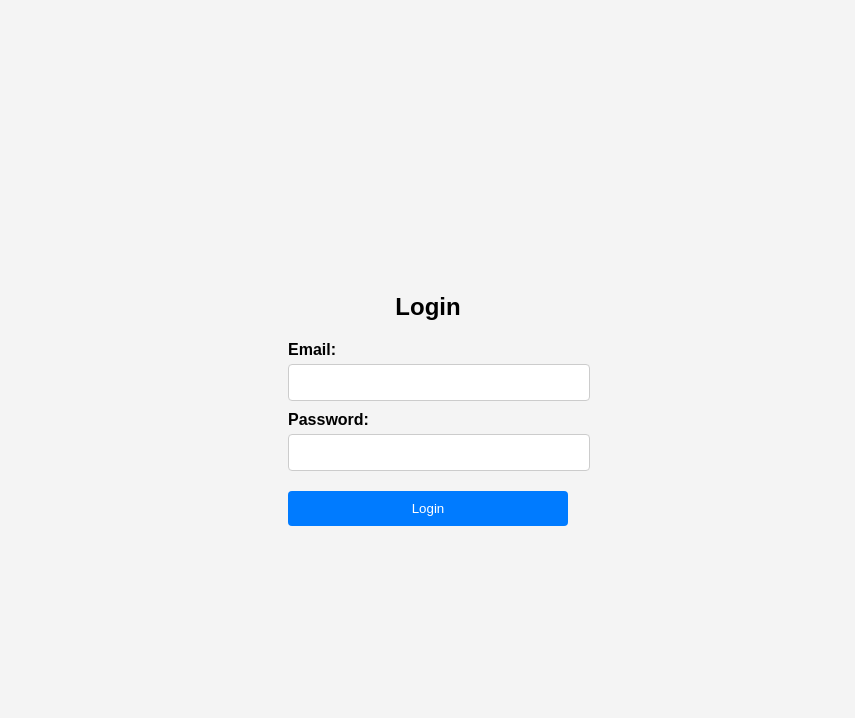
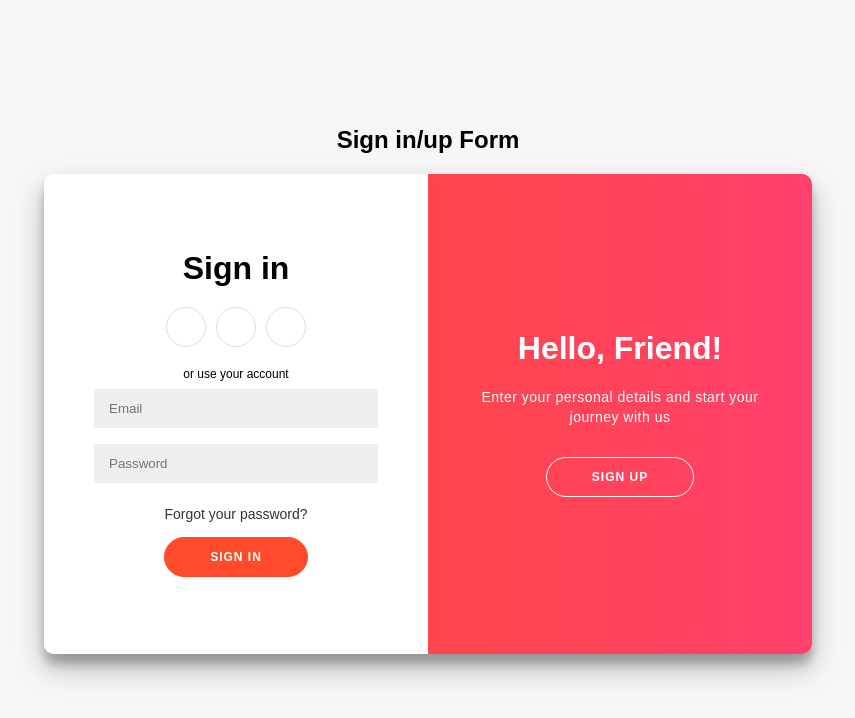
Before and after one commit to kevin-j-h/CRYPTO-WALLET, a React (Vite) app in the folder WEBSITE/CWMS/: page /login in a window 1280 px wide. Shown: the top 718 px of the page, without its empty margins (212-1067 px from the left). Built offline with nearby package versions, Linux system fonts and the light colour scheme.

Commit message:
sigin-up complete

```diff
--- a/WEBSITE/CWMS/src/App.jsx
+++ b/WEBSITE/CWMS/src/App.jsx
@@ -14,6 +14,7 @@ import Dash from './pages/dash'
 
 const App = () => {
   return (
+
     <BrowserRouter>
       <Routes>
         <Route path="/" element={<Website />}/>
--- /dev/null
+++ b/WEBSITE/CWMS/src/components/signinform.jsx
@@ -0,0 +1,68 @@
+import React, { useState } from 'react';
+
+function SignInForm() {
+  const [state, setState] = useState({
+    email: '',
+    password: ''
+  });
+
+  const handleChange = (evt) => {
+    const value = evt.target.value;
+    setState({
+      ...state,
+      [evt.target.name]: value
+    });
+  };
+
+  const handleOnSubmit = (evt) => {
+    evt.preventDefault();
+
+    const { email, password } = state;
+    alert(`You are logging in with email: ${email} and password: ${password}`);
+
+    for (const key in state) {
+      setState({
+        ...state,
+        [key]: ''
+      });
+    }
+  };
+
+  return (
+    <div className="form-container sign-in-container">
+      <form onSubmit={handleOnSubmit}>
+        <h1>Sign in</h1>
+        <div className="social-container">
+          <a href="#" className="social">
+            <i className="fab fa-facebook-f" />
+          </a>
+          <a href="#" className="social">
+            <i className="fab fa-google-plus-g" />
+          </a>
+          <a href="#" className="social">
+            <i className="fab fa-linkedin-in" />
+          </a>
+        </div>
+        <span>or use your account</span>
+        <input
+          type="email"
+          placeholder="Email"
+          name="email"
+          value={state.email}
+          onChange={handleChange}
+        />
+        <input
+          type="password"
+          name="password"
+          placeholder="Password"
+          value={state.password}
+          onChange={handleChange}
+        />
+        <a href="#">Forgot your password?</a>
+        <button type="submit">Sign In</button>
+      </form>
+    </div>
+  );
+}
+
+export default SignInForm;
--- /dev/null
+++ b/WEBSITE/CWMS/src/components/signupform.jsx
@@ -0,0 +1,75 @@
+import React, { useState } from 'react';
+
+function SignUpForm() {
+  const [state, setState] = useState({
+    name: '',
+    email: '',
+    password: ''
+  });
+
+  const handleChange = (evt) => {
+    const value = evt.target.value;
+    setState({
+      ...state,
+      [evt.target.name]: value
+    });
+  };
+
+  const handleOnSubmit = (evt) => {
+    evt.preventDefault();
+
+    const { name, email, password } = state;
+    alert(`You are signing up with name: ${name}, email: ${email}, and password: ${password}`);
+
+    for (const key in state) {
+      setState({
+        ...state,
+        [key]: ''
+      });
+    }
+  };
+
+  return (
+    <div className="form-container sign-up-container">
+      <form onSubmit={handleOnSubmit}>
+        <h1>Create Account</h1>
+        <div className="social-container">
+          <a href="#" className="social">
+            <i className="fab fa-facebook-f" />
+          </a>
+          <a href="#" className="social">
+            <i className="fab fa-google-plus-g" />
+          </a>
+          <a href="#" className="social">
+            <i className="fab fa-linkedin-in" />
+          </a>
+        </div>
+        <span>or use your email for registration</span>
+        <input
+          type="text"
+          name="name"
+          value={state.name}
+          onChange={handleChange}
+          placeholder="Name"
+        />
+        <input
+          type="email"
+          name="email"
+          value={state.email}
+          onChange={handleChange}
+          placeholder="Email"
+        />
+        <input
+          type="password"
+          name="password"
+          value={state.password}
+          onChange={handleChange}
+          placeholder="Password"
+        />
+        <button type="submit">Sign Up</button>
+      </form>
+    </div>
+  );
+}
+
+export default SignUpForm;
--- a/WEBSITE/CWMS/src/pages/login.jsx
+++ b/WEBSITE/CWMS/src/pages/login.jsx
@@ -1,58 +1,45 @@
-import { useState } from 'react';
-import { supabase } from '../config/supabaseClient';
-import { useNavigate } from 'react-router-dom';
-import '../styles/login.css'
+import React, { useState } from 'react';
+import SignInForm from '../components/signinform';
+import SignUpForm from '../components/signupform';
+import '../styles/login.css';
+
 const Login = () => {
-  const [formData, setFormData] = useState({
-    email: '',
-    password: '',
-  });
-  const [error, setError] = useState('');
-  const navigate = useNavigate();
+  const [type, setType] = useState('signIn');
 
-  const handleSubmit = async (e) => {
-    e.preventDefault();
-    try {
-      const { error } = await supabase.auth.signIn({
-        email: formData.email,
-        password: formData.password,
-      });
-      if (error) {
-        setError(error.message);
-      } else {
-        // Authentication successful, redirect to dashboard or home page
-        navigate('/dashboard'); // Update with your dashboard route
-      }
-    } catch (error) {
-      setError(error.message);
+  const handleOnClick = (text) => {
+    if (text !== type) {
+      setType(text);
+      return;
     }
   };
 
+  const containerClass = `container ${type === 'signUp' ? 'right-panel-active' : ''}`;
+
   return (
-    <div>
-      <h2>Login</h2>
-      {error && <p>{error}</p>}
-      <form onSubmit={handleSubmit}>
-        <label>
-          Email:
-          <input
-            type="email"
-            value={formData.email}
-            onChange={(e) => setFormData({ ...formData, email: e.target.value })}
-            required
-          />
-        </label>
-        <label>
-          Password:
-          <input
-            type="password"
-            value={formData.password}
-            onChange={(e) => setFormData({ ...formData, password: e.target.value })}
-            required
-          />
-        </label>
-        <button type="submit">Login</button>
-      </form>
+    <div className="App">
+      <h2>Sign in/up Form</h2>
+      <div className={containerClass} id="container">
+        <SignUpForm />
+        <SignInForm />
+        <div className="overlay-container">
+          <div className="overlay">
+            <div className="overlay-panel overlay-left">
+              <h1>Welcome Back!</h1>
+              <p>To stay connected with us, please login with your personal info</p>
+              <button className="ghost" id="signIn" onClick={() => handleOnClick('signIn')}>
+                Sign In
+              </button>
+            </div>
+            <div className="overlay-panel overlay-right">
+              <h1>Hello, Friend!</h1>
+              <p>Enter your personal details and start your journey with us</p>
+              <button className="ghost" id="signUp" onClick={() => handleOnClick('signUp')}>
+                Sign Up
+              </button>
+            </div>
+          </div>
+        </div>
+      </div>
     </div>
   );
 };
--- a/WEBSITE/CWMS/src/pages/signup.jsx
+++ b/WEBSITE/CWMS/src/pages/signup.jsx
@@ -1,6 +1,6 @@
 import React, { useState } from 'react';
 import { supabase } from '../config/supabaseClient'; // Import your Supabase client
-import '../styles/signup.css'
+
 const Signup = () => {
   const [formData, setFormData] = useState({
     firstName: '',
--- a/WEBSITE/CWMS/src/styles/login.css
+++ b/WEBSITE/CWMS/src/styles/login.css
@@ -1,96 +1,257 @@
-/* login.css */
-/* login.css */
+.App {
+  font-family: sans-serif;
+  text-align: center;
+}
+
+@import url("https://fonts.googleapis.com/css?family=Montserrat:400,800");
+
+* {
+  box-sizing: border-box;
+}
 
 body {
-    font-family: Arial, sans-serif;
-    background-color: #f4f4f4;
-    margin: 0;
-    padding: 0;
+  background: #f6f5f7;
   display: flex;
   justify-content: center;
   align-items: center;
+  flex-direction: column;
+  font-family: "Montserrat", sans-serif;
   height: 100vh;
+  margin: -20px 0 50px;
 }
 
-  .container {
-    background-color: #000;
-    padding: 20px;
-    border-radius: 8px;
-    box-shadow: 0 4px 8px rgba(0, 0, 0, 0.1);
-  }
-
-  .container form {
-    background-color: #fff; /* Set the form background to white */
-    padding: 20px;
-    border-radius: 8px;
+h1 {
+  font-weight: bold;
+  margin: 0;
 }
 
 h2 {
   text-align: center;
-    margin-bottom: 20px;
-    color: #000000; /* Change the text color to white */
 }
 
-  /* Rest of the styles remain the same */
+p {
+  font-size: 14px;
+  font-weight: 100;
+  line-height: 20px;
+  letter-spacing: 0.5px;
+  margin: 20px 0 30px;
+}
 
-body {
-    font-family: Arial, sans-serif;
-    background-color: #f4f4f4;
-    margin: 0;
-    padding: 0;
+span {
+  font-size: 12px;
+}
+
+a {
+  color: #333;
+  font-size: 14px;
+  text-decoration: none;
+  margin: 15px 0;
+}
+
+button {
+  border-radius: 20px;
+  border: 1px solid #ff4b2b;
+  background-color: #ff4b2b;
+  color: #ffffff;
+  font-size: 12px;
+  font-weight: bold;
+  padding: 12px 45px;
+  letter-spacing: 1px;
+  text-transform: uppercase;
+  transition: transform 80ms ease-in;
+}
+
+button:active {
+  transform: scale(0.95);
+}
+
+button:focus {
+  outline: none;
+}
+
+button.ghost {
+  background-color: transparent;
+  border-color: #ffffff;
+}
+
+form {
+  background-color: #ffffff;
   display: flex;
+  align-items: center;
   justify-content: center;
-    align-items: center;
-    height: 100vh;
+  flex-direction: column;
+  padding: 0 50px;
+  height: 100%;
+  text-align: center;
+}
+
+input {
+  background-color: #eee;
+  border: none;
+  padding: 12px 15px;
+  margin: 8px 0;
+  width: 100%;
 }
 
 .container {
   background-color: #fff;
-    padding: 20px;
-    border-radius: 8px;
-    box-shadow: 0 4px 8px rgba(0, 0, 0, 0.1);
+  border-radius: 10px;
+  box-shadow: 0 14px 28px rgba(0, 0, 0, 0.25), 0 10px 10px rgba(0, 0, 0, 0.22);
+  position: relative;
+  overflow: hidden;
+  width: 768px;
+  max-width: 100%;
+  min-height: 480px;
 }
 
-  h2 {
-    text-align: center;
-    margin-bottom: 20px;
+.form-container {
+  position: absolute;
+  top: 0;
+  height: 100%;
+  transition: all 0.6s ease-in-out;
 }
 
-  form {
-    display: flex;
-    flex-direction: column;
-    gap: 10px;
+.sign-in-container {
+  left: 0;
+  width: 50%;
+  z-index: 2;
 }
 
-  label {
-    font-weight: bold;
+.container.right-panel-active .sign-in-container {
+  transform: translateX(100%);
 }
 
-  input[type='email'],
-  input[type='password'] {
-    width: 100%;
-    padding: 10px;
-    margin-top: 5px;
-    border-radius: 4px;
-    border: 1px solid #ccc;
+.sign-up-container {
+  left: 0;
+  width: 50%;
+  opacity: 0;
+  z-index: 1;
 }
 
-  button {
-    padding: 10px;
-    margin-top: 10px;
-    border: none;
-    border-radius: 4px;
-    background-color: #007bff;
-    color: #fff;
-    cursor: pointer;
+.container.right-panel-active .sign-up-container {
+  transform: translateX(100%);
+  opacity: 1;
+  z-index: 5;
+  animation: show 0.6s;
 }
 
-  button:hover {
-    background-color: #0056b3;
+@keyframes show {
+  0%,
+  49.99% {
+    opacity: 0;
+    z-index: 1;
   }
 
-  p.error-message {
+  50%,
+  100% {
+    opacity: 1;
+    z-index: 5;
+  }
+}
+
+.overlay-container {
+  position: absolute;
+  top: 0;
+  left: 50%;
+  width: 50%;
+  height: 100%;
+  overflow: hidden;
+  transition: transform 0.6s ease-in-out;
+  z-index: 100;
+}
+
+.container.right-panel-active .overlay-container {
+  transform: translateX(-100%);
+}
+
+.overlay {
+  background: #ff416c;
+  background: -webkit-linear-gradient(to right, #ff4b2b, #ff416c);
+  background: linear-gradient(to right, #ff4b2b, #ff416c);
+  background-repeat: no-repeat;
+  background-size: cover;
+  background-position: 0 0;
+  color: #ffffff;
+  position: relative;
+  left: -100%;
+  height: 100%;
+  width: 200%;
+  transform: translateX(0);
+  transition: transform 0.6s ease-in-out;
+}
+
+.container.right-panel-active .overlay {
+  transform: translateX(50%);
+}
+
+.overlay-panel {
+  position: absolute;
+  display: flex;
+  align-items: center;
+  justify-content: center;
+  flex-direction: column;
+  padding: 0 40px;
+  text-align: center;
+  top: 0;
+  height: 100%;
+  width: 50%;
+  transform: translateX(0);
+  transition: transform 0.6s ease-in-out;
+}
+
+.overlay-left {
+  transform: translateX(-20%);
+}
+
+.container.right-panel-active .overlay-left {
+  transform: translateX(0);
+}
+
+.overlay-right {
+  right: 0;
+  transform: translateX(0);
+}
+
+.container.right-panel-active .overlay-right {
+  transform: translateX(20%);
+}
+
+.social-container {
+  margin: 20px 0;
+}
+
+.social-container a {
+  border: 1px solid #dddddd;
+  border-radius: 50%;
+  display: inline-flex;
+  justify-content: center;
+  align-items: center;
+  margin: 0 5px;
+  height: 40px;
+  width: 40px;
+}
+
+footer {
+  background-color: #222;
+  color: #fff;
+  font-size: 14px;
+  bottom: 0;
+  position: fixed;
+  left: 0;
+  right: 0;
+  text-align: center;
+  z-index: 999;
+}
+
+footer p {
+  margin: 10px 0;
+}
+
+footer i {
   color: red;
-    margin-top: 10px;
-    text-align: center;
 }
+
+footer a {
+  color: #3c97bf;
+  text-decoration: none;
+}
```
Also changed, not shown: WEBSITE/CWMS/src/pages/dash.jsx (+7 -6 lines), WEBSITE/CWMS/src/styles/signup.css (deleted, +0 -34 lines), WEBSITE/CWMS/src/components/LoginComponent.jsx (added). Lines whose indentation alone changed are shown as unchanged.
